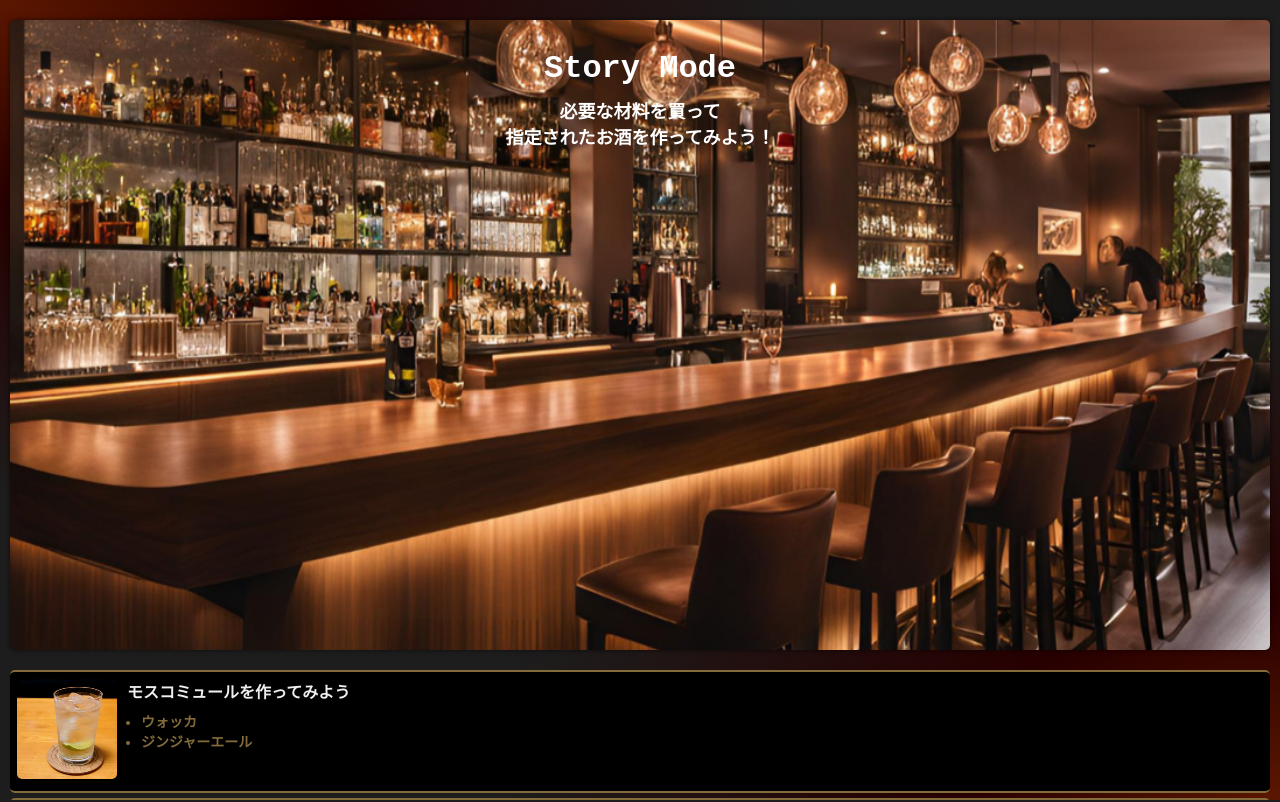
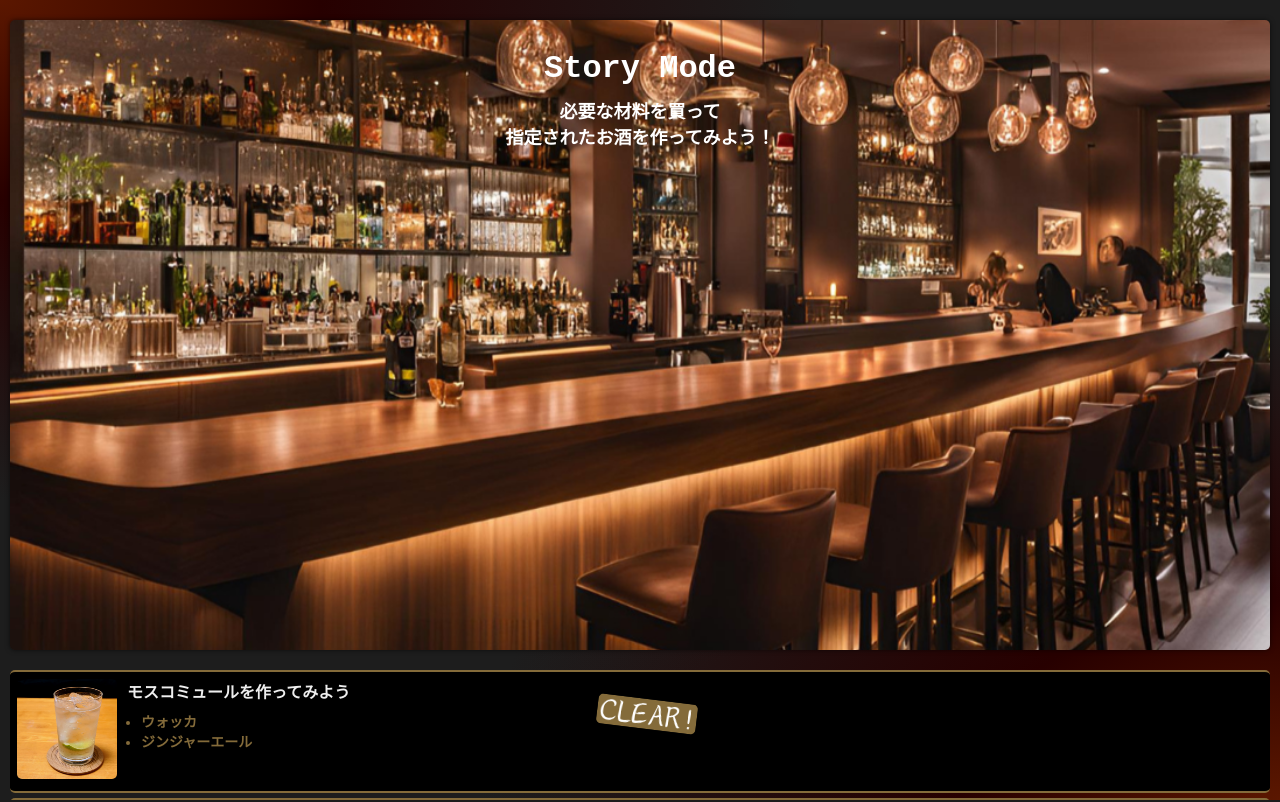
Before and after one commit to aridome222/Frontend-Tacktail, a Next.js app: page /story in a window 1280 px wide. Shown: the top 802 px of the page. Built offline with nearby package versions, Linux system fonts and the light colour scheme.

Commit message:
fix: clearロゴをスクロール対応

```diff
--- a/src/app/story/_components/StoryCard.module.css
+++ b/src/app/story/_components/StoryCard.module.css
@@ -1,4 +1,5 @@
 .card {
+  position: relative;
   margin-bottom: 5px;
   padding: 7px;
   background-color: #000;
--- a/src/app/story/_components/StoryCard.tsx
+++ b/src/app/story/_components/StoryCard.tsx
@@ -13,8 +13,7 @@ export const StoryCard: React.FC<StoryCardProps> = (props) => {
   const MAX_MATERIAL = 3;
 
   return (
-    <div className={`${props.isActive ? styles.active : styles.deactive}`}>
-      <div className={styles.card}>
+    <div className={`${styles.card} ${props.isActive ? styles.active : styles.deactive}`}>
       <div className={styles.imageParent}>
         <Image
           className={styles.image}
@@ -44,7 +43,6 @@ export const StoryCard: React.FC<StoryCardProps> = (props) => {
           {props.recipe.length >= MAX_MATERIAL && <span className={styles.etc}>etc</span>}
         </div>
       </div>
-      </div>
       {props.isClear &&
         <div className={styles.clearParent}>
           <Image
```
Lines whose indentation alone changed are shown as unchanged.
